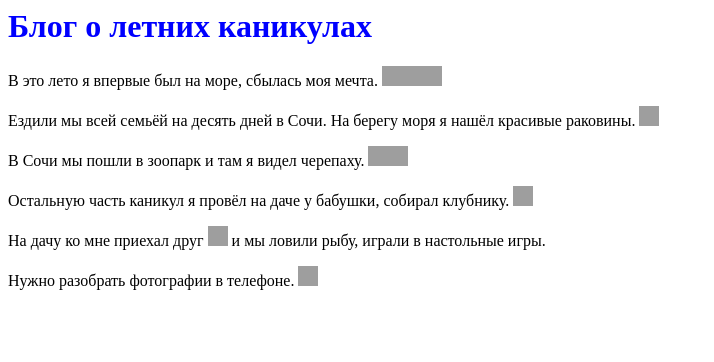
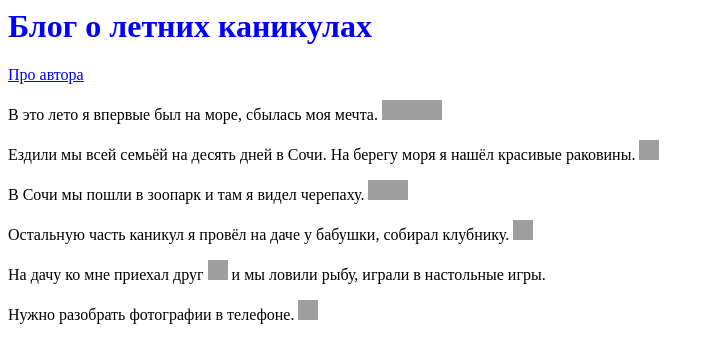
Before and after one commit to Kurs-ss-vilboa/-3-1-2, a plain HTML site: page index.html in a window 1280 px wide. Shown: the whole page, without its empty margins (0-714 px from the left). Drawn offline with Linux system fonts and the light colour scheme; grey boxes are pictures that could not be loaded.

Commit message:
Update index.html

```diff
--- a/index.html
+++ b/index.html
@@ -2,6 +2,7 @@
   <h1>
     <font color="blue">Блог о летних каникулах</font>
   </h1>
+  <a href="https://kurs-ss-vilboa.github.io/-3-1-2/index2.html">Про автора</a>
   <p>В это лето я впервые был на море, сбылась моя мечта. <img src="https://mars.algoritmika.org/uploads/2020/09/blue-309761_640_0_1601486559.png" width="60px" height="20px"></p>
   <p>Ездили мы всей семьёй на десять дней в Сочи. На берегу моря я нашёл красивые раковины. <img src="https://mars.algoritmika.org/uploads/2020/09/animal-2030028_640_0_1601486560.png" width="20px" height="20px"></p>
   <p>В Сочи мы пошли в зоопарк и там я видел черепаху. <img src="https://mars.algoritmika.org/uploads/2020/09/turtle-303732_640_0_1601488082.png" width="40px" height="20px"></p>
```
